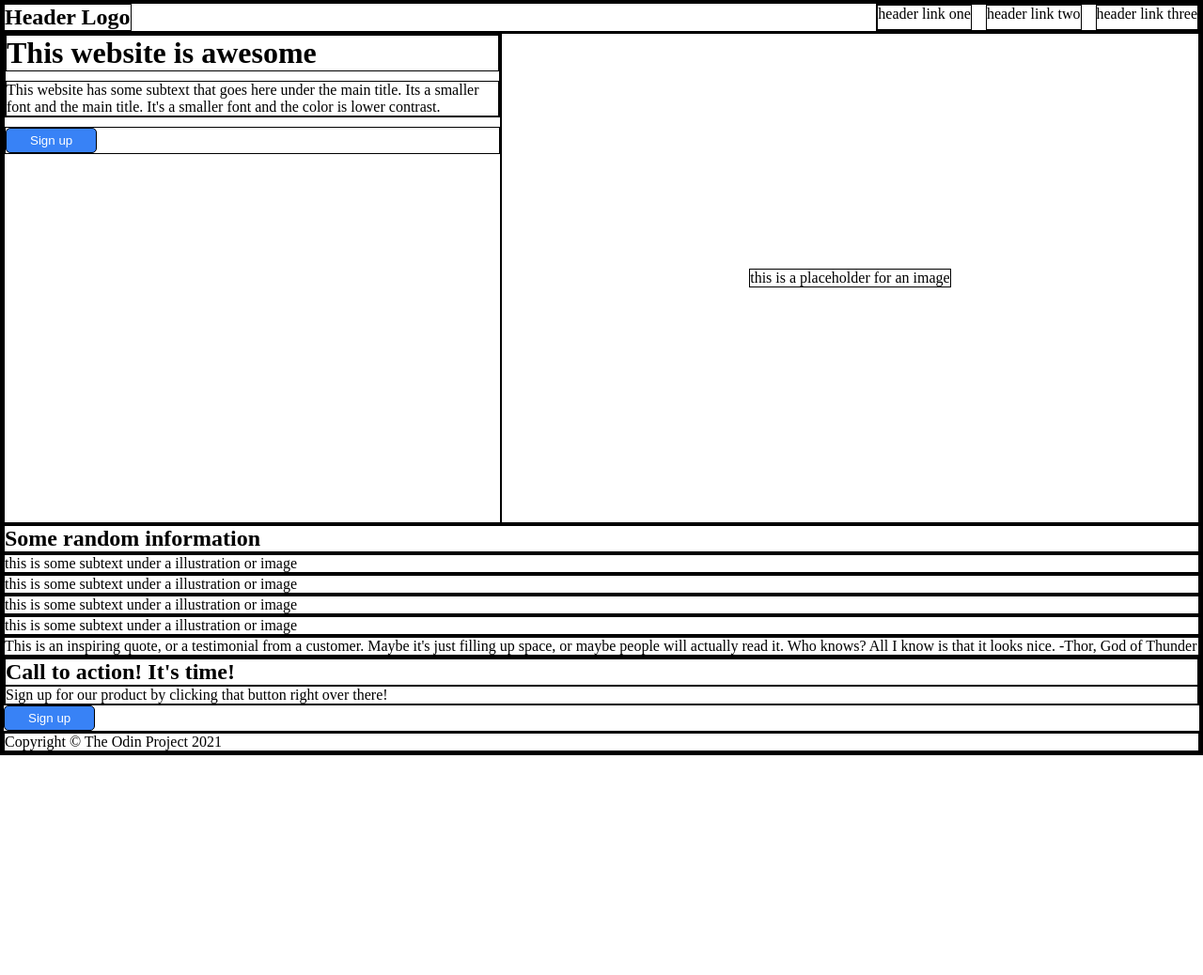
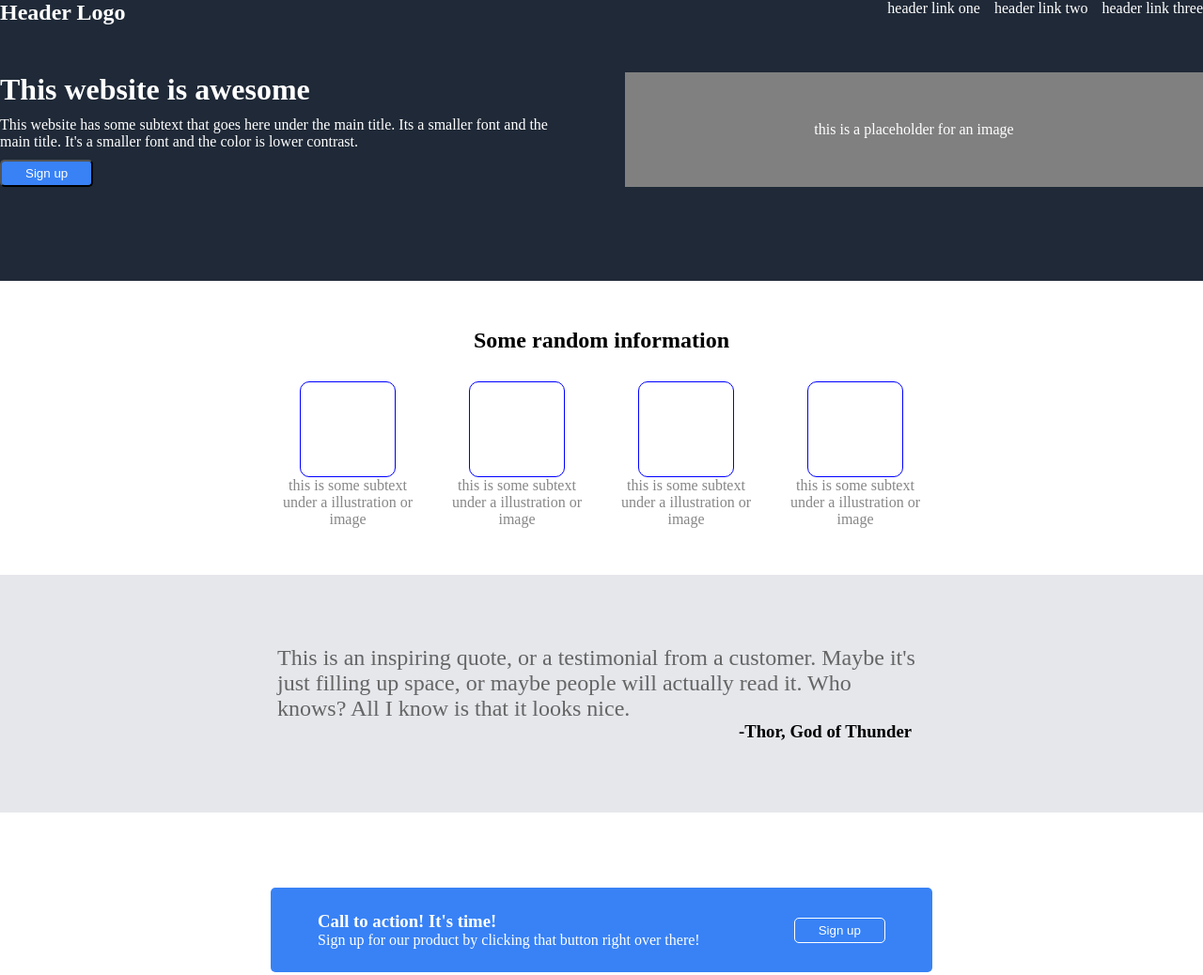
Before and after one commit to tobytietphoto/odin-landing-page, a plain HTML site: page index.html in a window 1280 px wide. Shown: the top 1038 px of the page at 94% size. Before the commit the page ends 804 px from the top, so only its background shows below. Drawn offline with Linux system fonts and the light colour scheme.

Commit message:
added background color, text font, padding and gaps

```diff
--- a/index.html
+++ b/index.html
@@ -5,17 +5,21 @@
     <meta name="viewport" content="width=device-width, initial-scale=1.0">
     <title>The Odin Project - Landing page</title>
     <link rel="stylesheet" href="style.css">
+    <link rel="preconnect" href="https://fonts.googleapis.com">
+    <link rel="preconnect" href="https://fonts.gstatic.com" crossorigin>
+    <link href="https://fonts.googleapis.com/css2?family=Roboto:ital,wght@0,100;0,300;0,400;0,500;0,700;0,900;1,100;1,300;1,400;1,500;1,700;1,900&display=swap" rel="stylesheet">
 </head>
 <body>
     <div class="container">
 
+        <div class="top-container">
                 <div class="header">
                     <h2>Header Logo</h2>
 
                     <ul>
-            <ul>header link one</ul>
-            <ul>header link two</ul>
-            <ul>header link three</ul>
+                        <li>header link one</li>
+                        <li>header link two</li>
+                        <li>header link three</li>
                     </ul>
                 </div>
 
@@ -23,8 +27,7 @@
                 <div class="left">
                     <div class="left-box">
                         <h1>This website is awesome</h1>
-                <p>This website has some subtext that goes here under the main title. Its a smaller font and the
-                main title. It's a smaller font and the color is lower contrast.</p>
+                        <p>This website has some subtext that goes here under the main title. Its a smaller font and the                            main title. It's a smaller font and the color is lower contrast.</p>
                     </div>
                     <div class="button">
                         <button>Sign up</button>
@@ -35,39 +38,58 @@
                     <p>this is a placeholder for an image</p>
                 </div>
              </div>
+        </div>
+            <div class="mid">
 
-    <div class="mid">
                 <h2>Some random information</h2>
 
-        <div class="mini-box"></div>
-            <p>this is some subtext under a illustration or image</p>
-        <div class="mini-box"></div>
-            <p>this is some subtext under a illustration or image</p>
-        <div class="mini-box"></div>
-            <p>this is some subtext under a illustration or image</p>
+                <div class="box-container">
+                    <div class="box">
                         <div class="mini-box"></div>
                         <p>this is some subtext under a illustration or image</p>
                     </div>
 
+                    <div class="box">
+                        <div class="mini-box"></div>
+                        <p>this is some subtext under a illustration or image</p>
+                    </div>
+
+                    <div class="box">
+                        <div class="mini-box"></div>
+                        <p>this is some subtext under a illustration or image</p>
+                    </div>
+
+                    <div class="box">
+                        <div class="mini-box"></div>
+                        <p>this is some subtext under a illustration or image</p>
+                    </div>
+                </div>
+            </div>
+
             <div class="quote">
+                <div class="quote-box">
                     <p>This is an inspiring quote, or a testimonial from a customer. Maybe it's just filling up
                     space, or maybe people will actually read it. Who knows? All I know is that it looks nice.
-         -Thor, God of Thunder
                     </p>
+                    <h3>-Thor, God of Thunder</h3>
+                </div>
             </div>
 
             <div class="blue-container">
+                <div class="action-container">
                     <div class="action">
-            <h2>Call to action! It's time!</h2>
+                        <h3>Call to action! It's time!</h3>
                         <p>Sign up for our product by clicking that button right over there!</p>
                     </div>
+
+                    <div class="sign-button">
                         <button>Sign up</button>
                     </div>
-
+                </div>
+            </div>
             <div class="footer">
                 <p>Copyright © The Odin Project 2021</p>
             </div>
-
     </div>
 </body>
 </html>
--- a/style.css
+++ b/style.css
@@ -1,36 +1,52 @@
 * {
     margin: 0;
     padding: 0;
-    border: 1px black solid;
 }
 
 body {
-    display: flex;
-    flex: 1;
-    height: 100vh;
-    justify-content: center;
+
 }
+
+.test {
+
+}
+
 
 .container {
     display: flex;
     flex-direction: column;
-    width: 1750px;
+    justify-content: center;
+    gap: 50px;
+}
+
+.top-container {
+    display: flex;
+    flex-direction: column;
+    gap: 50px;
+    color: white;
+    background-color: #1F2937;
+    padding-bottom: 100px;
 }
 
 .header {
     display: flex;
     justify-content: space-between;
+
 }
 
 ul {
     display: flex;
     gap: 15px;
+    list-style-type: none;
 }
 
 .top {
-    display:flex;
+    display: flex;
+    flex-wrap: wrap;
+    gap: 50px;
     flex: 1;
 }
+
 
 .left {
 display: flex;
@@ -44,6 +60,12 @@ gap: 10px;
     display: flex;
     flex-direction: column;
     gap: 10px;
+    flex: 1;
+}
+
+.button {
+    display: flex;
+    flex: 1;
 }
 
 button {
@@ -55,7 +77,112 @@ button {
 
 .right-box {
     display: flex;
-    flex: 1 1 auto;
+    flex: 1;
     justify-content: center;
     align-items: center;
+    background-color: gray;
 }
+
+.mid {
+    display: flex;
+    flex-wrap: wrap;
+    flex-direction: column;
+    flex: 1;
+    gap: 30px;
+}
+
+.mid h2 {
+    display: flex;
+    justify-content: center;
+}
+
+.box-container {
+    display: flex;
+    flex-wrap: wrap;
+    justify-content: center;
+    flex: 1;
+    gap: 40px;
+}
+
+.box {
+    display: flex;
+    flex-wrap: wrap;
+    justify-content: center;
+    width: 140px;
+
+}
+
+.box p {
+    text-align: center;
+    color: rgb(135, 135, 135);
+}
+
+.mini-box {
+    border: 1px solid blue;
+    padding: 50px;
+    border-radius: 10px;
+}
+
+.quote {
+    display: flex;
+    justify-content: center;
+    background-color: #E5E7EB;
+    padding: 75px;
+}
+
+.quote-box {
+    display: flex;
+    flex-direction: column;
+    justify-content: center;
+    width: 690px;
+}
+
+.quote-box p {
+    font-size: 1.5em;
+    color: #656565;
+
+}
+
+.quote-box h3 {
+    display: flex;
+    justify-content: end;
+    padding-right: 15px;
+}
+
+.blue-container {
+    display: flex;
+    justify-content: space-around;
+    align-items: center;
+    flex: 1;
+    color: white;
+    padding: 30px 80px;
+}
+
+.sign-button {
+    display: flex;
+    flex: 1;
+    align-items: center;
+    justify-content: center;
+}
+
+.sign-button button {
+    border: 1px solid white;
+}
+
+.action-container {
+    display: flex;
+    gap: 100px;
+    padding: 25px 50px;
+    border-radius: 5px;
+    background-color: #3882F6;
+}
+
+.footer {
+    display: flex;
+    flex: 1;
+    justify-content: center;
+    align-items: center;
+    padding: 20px;
+    background-color: #1F2937;
+    color: white;
+}
```
Lines whose indentation alone changed are shown as unchanged.
